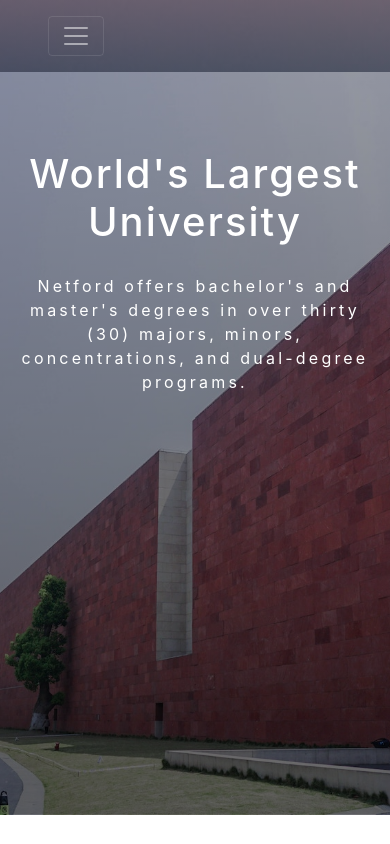
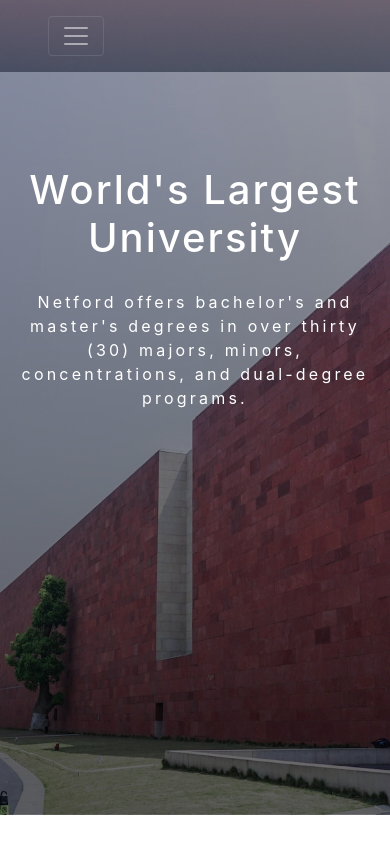
Before and after one commit to Emm-aan1/netford-university, a plain HTML site: page index.html in a window 390 px wide. Shown: the top 844 px of the page. Drawn offline with Linux system fonts and the light colour scheme.

Commit message:
Update style.css

```diff
--- a/style.css
+++ b/style.css
@@ -209,6 +209,6 @@
   }
 
   .header h1 {
-    padding-top: 20%;
+    padding-top: 24%;
   }
 }
```
